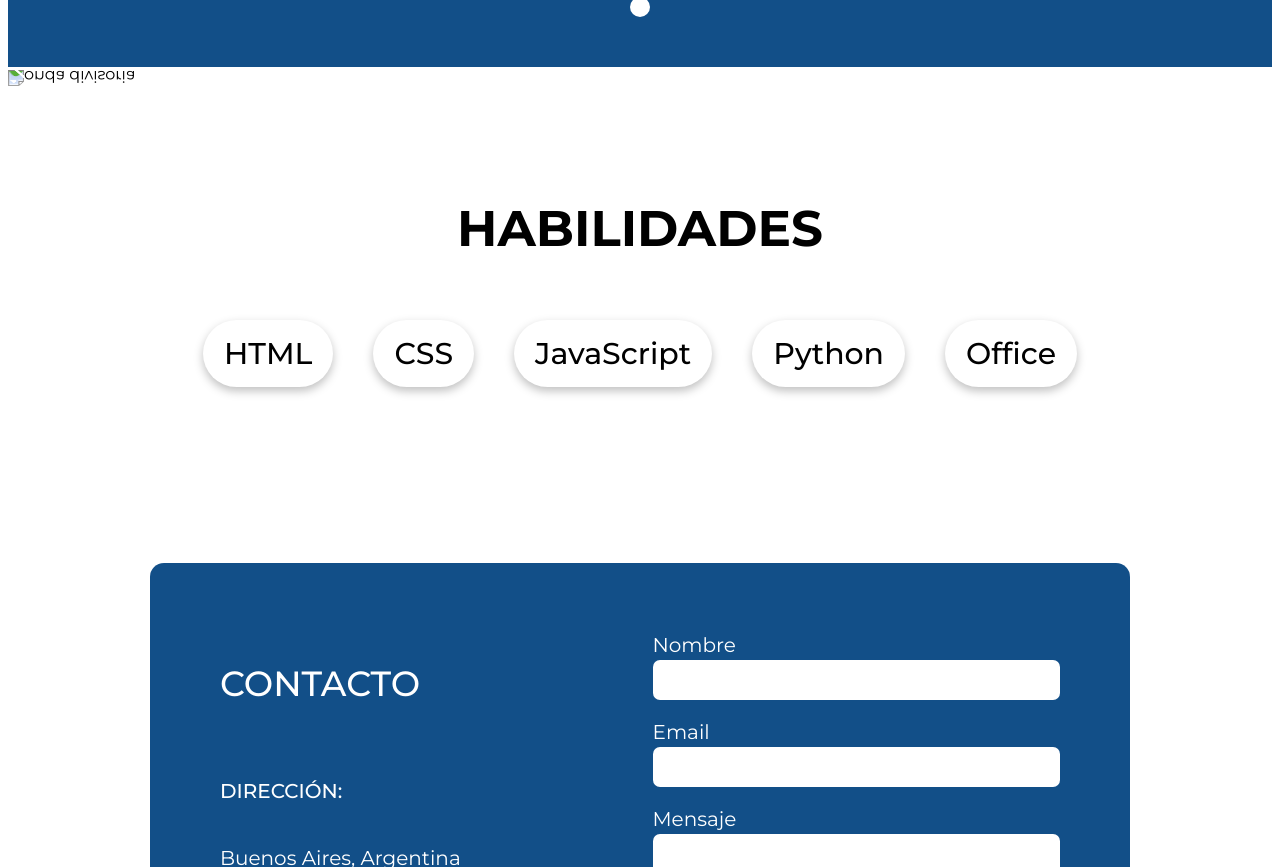
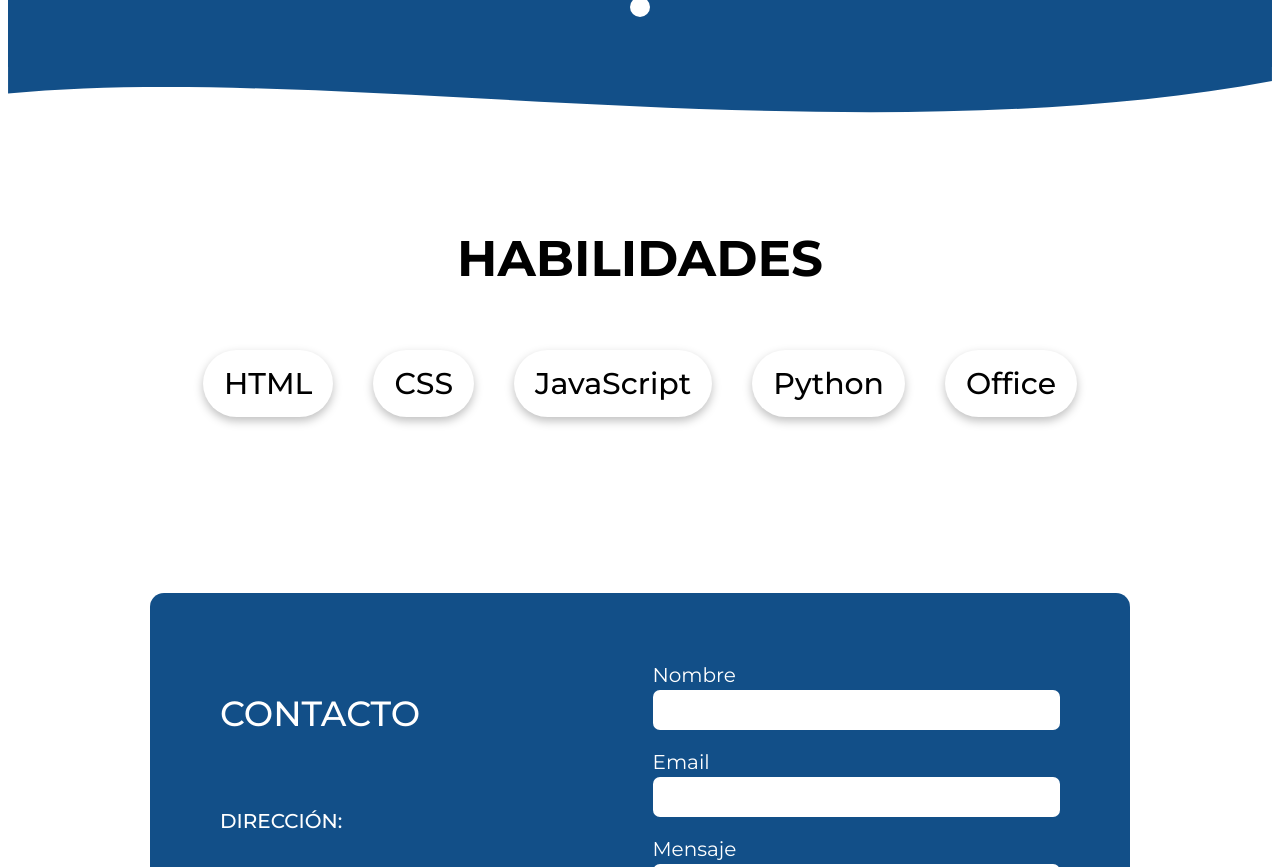
Before and after one commit to Diegote01/diegote01.github.io, a plain HTML site: page index.html in a window 1280 px wide. Shown: the part 1826-2693 px from the top of the page. Drawn offline with Linux system fonts and the light colour scheme.

Commit message:
Add files via upload

```diff
--- a/index.html
+++ b/index.html
@@ -111,7 +111,7 @@
                    </div>
                </div>
            </div>
-           <img src="onda.svg" alt="onda divisoria" class="onda-baja">
+           <img src="IMG/onda.svg" alt="onda divisoria" class="onda-baja">
        </section>
         <div class="padding-horizontal padding-vertical">
             <section class="habilidades" id="habilidades">
```
